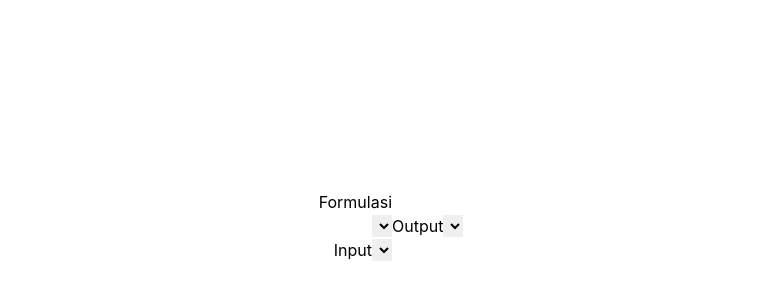
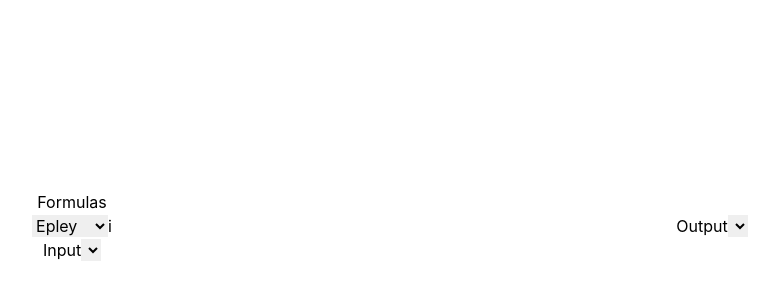
Before and after one commit to tian-im/1rm.tian.im, a React (Create React App) app: page / in a window 1280 px wide. Shown: the part 174-474 px from the top of the page, without its empty margins (248-1027 px from the left). Built offline with nearby package versions, Linux system fonts and the light colour scheme.

Commit message:
feat: show modal for formula

```diff
--- a/src/App.js
+++ b/src/App.js
@@ -6,24 +6,25 @@ import Input from './components/Input/Input';
 import Output from './components/Output/Output';
 import Modal from './components/Modal/Modal';
 
+const ESC_KEYCODE = 27;
+
 function App() {
   const [modal, setModal] = useState({});
-
   const openModal = (props) => setModal({ ...props, isOpen: true });
   const closeModal = () => setModal({});
-  const onKeyDown = (e) => { if (e.keyCode === 27 && modal.isOpen) { closeModal(); } }
+  const onKeyUp = (e) => { if (e.keyCode === ESC_KEYCODE && modal.isOpen) { closeModal(); } };
 
   const [data, setData] = useState({});
+  const onDataUpdate = (value) => setData({ ...data, ...value });
 
-  const setFormula = (formula) => setData({ ...data, formula: formula })
   return (
-    <div onKeyDown={onKeyDown} className="h-full">
+    <div onKeyUp={onKeyUp} className="h-full">
       <div className="flex content-center h-full">
-        <div className="w-1/2 self-center text-right">
-          <Formulas setFormula={setFormula} openModal={openModal}></Formulas>
-          <Input></Input>
+        <div className="w-1/2 self-center text-center">
+          <Formulas current={data.formula} onDataUpdate={onDataUpdate} openModal={openModal}></Formulas>
+          <Input {...data} onDataUpdate={onDataUpdate}></Input>
         </div>
-        <div className="w-1/2 self-center text-left">
+        <div className="w-1/2 self-center text-center">
           <Output></Output>
         </div>
       </div>
--- /dev/null
+++ b/src/components/Formulas/Brzycki.js
@@ -0,0 +1,9 @@
+import React from 'react';
+
+function Brzycki() {
+  return (
+    <img src="https://wikimedia.org/api/rest_v1/media/math/render/svg/3800b95ebbfa1ff3a2d54e3ed9be024300ddc57f" />
+  );
+}
+
+export default Brzycki;
--- /dev/null
+++ b/src/components/Formulas/Epley.js
@@ -0,0 +1,9 @@
+import React from 'react';
+
+function Epley() {
+  return (
+    <img src="https://wikimedia.org/api/rest_v1/media/math/render/svg/d6b2b0a5969fc4d1cc15870a866de150f4459198" />
+  );
+}
+
+export default Epley;
--- a/src/components/Formulas/Formulas.js
+++ b/src/components/Formulas/Formulas.js
@@ -1,16 +1,34 @@
 import React from 'react';
 import './Formulas.scss';
+import Epley from './Epley.js';
+import Brzycki from './Brzycki.js';
 
-function Formulas({setFormula, openModal}) {
+const allFormulas = {
+  Epley: Epley,
+  Brzycki: Brzycki
+};
+
+const formulaNames = Object.keys(allFormulas);
+
+function Formulas({current, onDataUpdate, openModal}) {
+  current = current || formulaNames[0];
+
+  const onChange = (e) => onDataUpdate({ formula: e.target.value });
+  const openFormulaInModal = () => {
+    const Tag = allFormulas[current];
+    openModal({ title: current, body: (<Tag />) });
+  }
+
   return (
     <div className="">
       <label className="">
-        <span className="block">
-          <span className="">Formulas</span>
-          <span className="" onClick={() => openModal({ title: "This is a title", body: "body" })}>i</span>
-        </span>
-        <select className="">
+        <span className="block">Formulas</span>
+        <select value={current} onChange={onChange} className="">
+          { formulaNames.map((name) => {
+            return (<option key={name} value={name}>{name}</option>)
+          }) }
         </select>
+        <span className="" onClick={openFormulaInModal}>i</span>
       </label>
     </div>
   );
```
